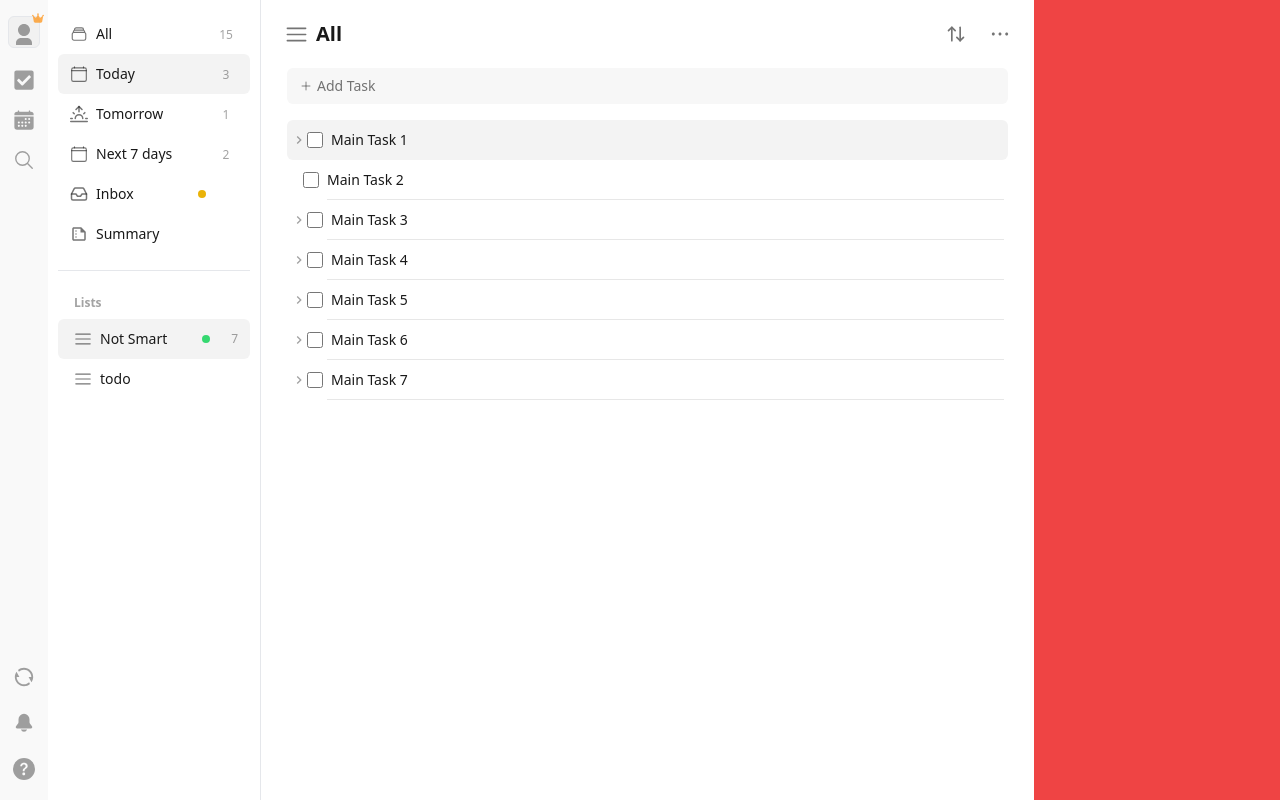
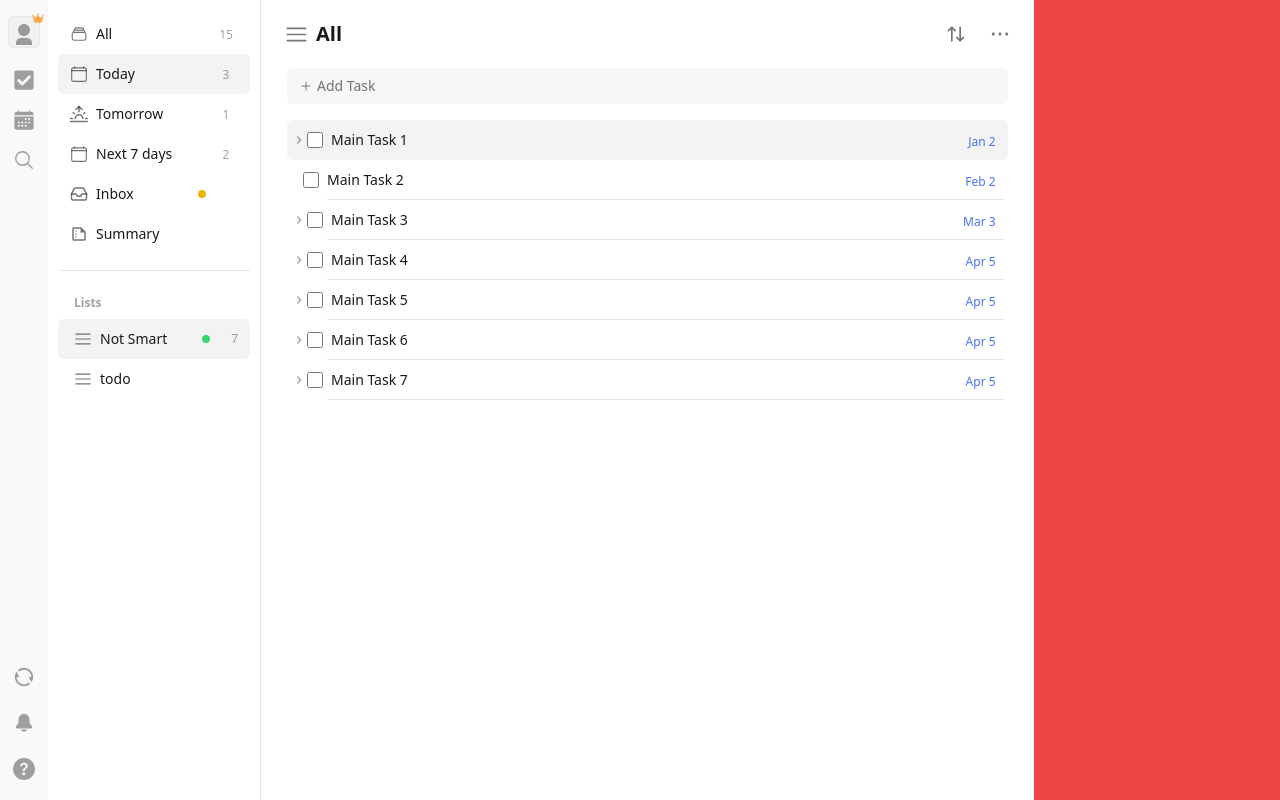
Before and after one commit to anishpawaskar/dailyDo-frontend, a React (Vite) app: page / in a window 1280 px wide. Built offline with nearby package versions, Linux system fonts and the light colour scheme.

Commit message:
refactor: add due date in task list and create util function to format due date

```diff
--- a/src/components/TaskLayout/components/TaskDashboard/components/Tasks/TasksListItem.jsx
+++ b/src/components/TaskLayout/components/TaskDashboard/components/Tasks/TasksListItem.jsx
@@ -5,11 +5,13 @@ import {
   MdOutlineKeyboardArrowRight,
   MdOutlineKeyboardArrowDown,
 } from "react-icons/md";
+import { formatTaskDate } from "../../../../../../utils/formatTaskDate";
 
 export const TaskListItem = ({ task }) => {
   const [isTaskAccordionOpen, setIsTaskAccordionOpen] = useState(false);
   const isTaskHasSubtasks = task.items?.length ? true : false;
   const isSelected = task.id === "1";
+  const dueDate = formatTaskDate(task.dueDate); //TODO: due date cross then show text red
 
   return (
     <React.Fragment key={task.id}>
@@ -47,10 +49,16 @@ export const TaskListItem = ({ task }) => {
             />
           </div>
           <p className="flex-auto text-sm text-[--text-gray]">{task.title}</p>
+          {task.dueDate && (
+            <div className="mr-3">
+              <button style={{ color: "#4772fa" }} className="text-xs">
+                {dueDate}
+              </button>
+            </div>
+          )}
           {!isSelected && (
             <div className="absolute h-[1px] left-[40px] bottom-0 w-[94%] bg-[--text-gray] opacity-10 visible group-hover/task:invisible"></div>
           )}
-
           <button className="absolute right-[-18px] top-[50%] translate-y-[-50%]">
             <HiOutlineDotsHorizontal className="h-3 w-3 text-[--light-gray] opacity-40 hidden group-hover/task:block" />
           </button>
--- /dev/null
+++ b/src/utils/formatTaskDate.js
@@ -0,0 +1,22 @@
+export const formatTaskDate = (date) => {
+  const inputDate = new Date(date);
+  const today = new Date();
+  const yesterday = new Date();
+  yesterday.setDate(today.getDate() - 1);
+
+  const isToday = inputDate.toDateString() === today.toDateString();
+  const isYesterday = inputDate.toDateString() === yesterday.toDateString();
+
+  if (isToday) {
+    return "Today";
+  } else if (isYesterday) {
+    return "Yesterday";
+  } else {
+    const options = { month: "long", day: "numeric" };
+    const formatedDate = inputDate.toLocaleDateString("en", options);
+    const dateArr = formatedDate.split(" ");
+    const trimmedMonth = dateArr[0].slice(0, 3);
+
+    return `${trimmedMonth} ${dateArr[1]}`;
+  }
+};
```
